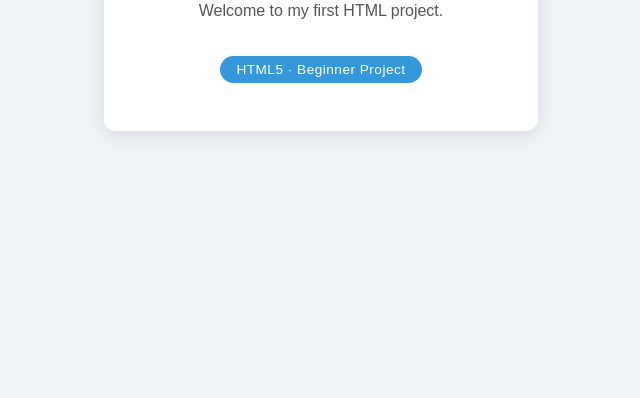
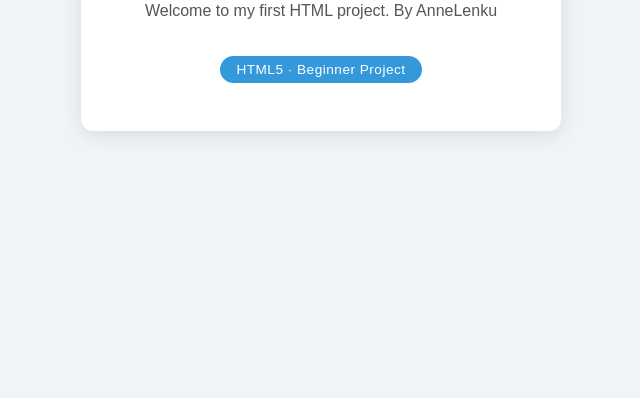
Before and after one commit to AnneLeina/html-helloworld, a plain HTML site: page index.html in a window 1280 px wide. Shown: the part 402-800 px from the top of the page, without its empty margins (319-959 px from the left). Drawn offline with Linux system fonts and the light colour scheme.

Commit message:
Update index.html

```diff
--- a/index.html
+++ b/index.html
@@ -68,7 +68,7 @@
     <h1>Hello, World! 👋</h1>
     <!-- <h1> is the most important heading on the page -->
 
-    <p>Welcome to my first HTML project.</p>
+    <p>Welcome to my first HTML project. By AnneLenku</p>
     <!-- <p> is a paragraph element -->
 
     <span class="badge">HTML5 · Beginner Project</span>
```
